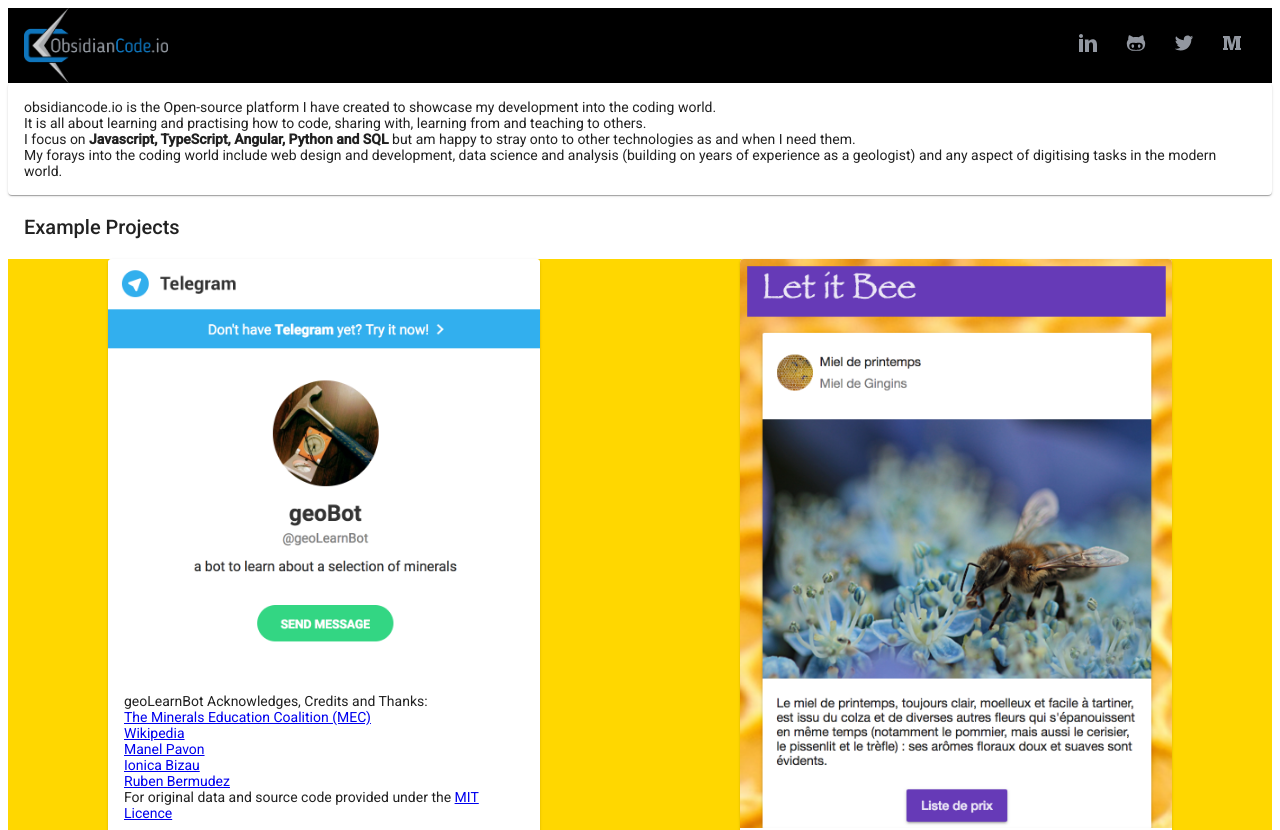
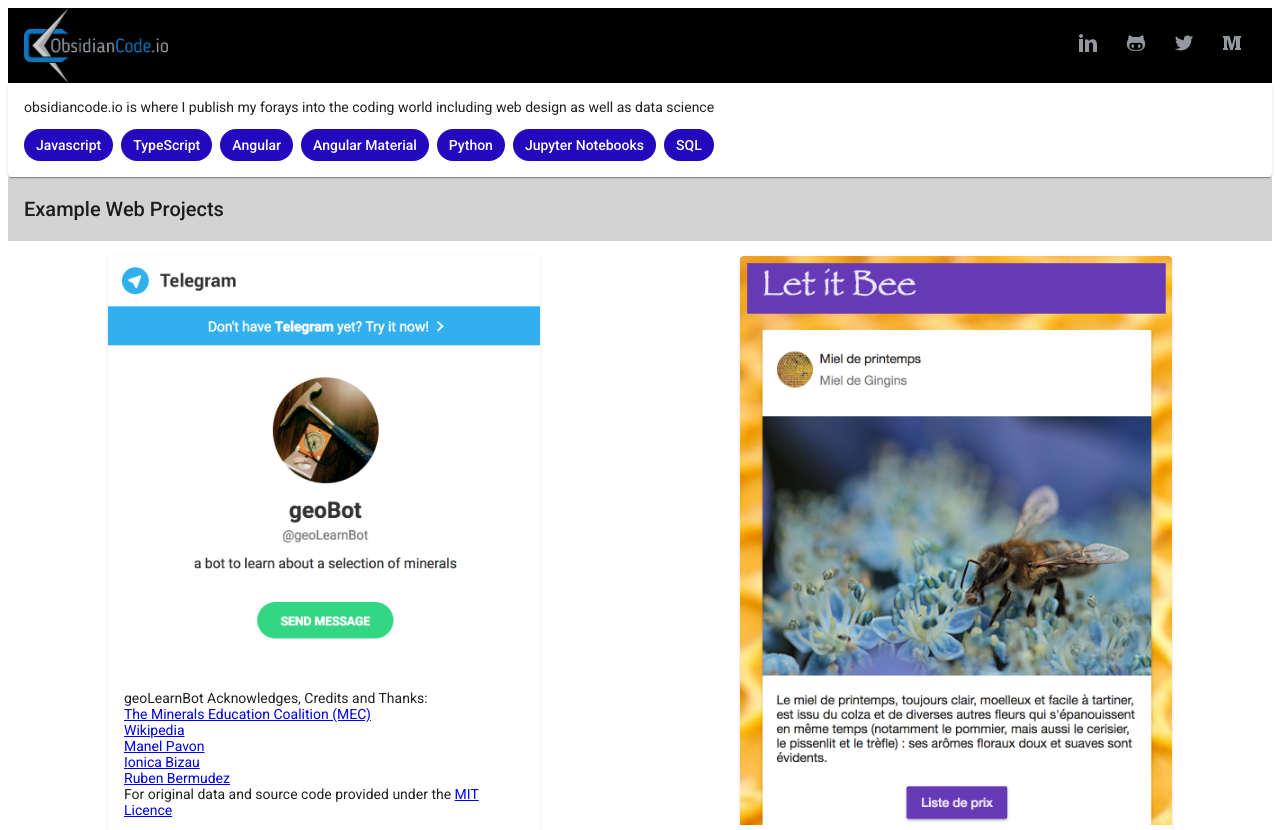
Before and after one commit to Zabamund/obsidiancode, an Angular app: page / in a window 1280 px wide. Shown: the top 830 px of the page. Built offline with nearby package versions, Linux system fonts and the light colour scheme.

Commit message:
update to content

```diff
--- a/src/app/content/content.component.css
+++ b/src/app/content/content.component.css
@@ -4,14 +4,24 @@
 
 .project-card {
     width: 400px;
+    margin: 15px
   }
 
 .title {
-    background-color: white
+    background-color: lightgray
 }
 .container {
     display: flex;
     flex-wrap: wrap;
     justify-content: space-around;
-    background-color: gold
+    background-color: white
   }
+
+mat-chip {
+    max-width: 200px;
+  }
+
+.chip {
+    color: white;
+    background-color: rgb(35, 8, 190)
+}
--- a/src/app/content/content.component.html
+++ b/src/app/content/content.component.html
@@ -1,19 +1,28 @@
 <mat-card class="title-card">
   <mat-card-content>
     <p>
-      obsidiancode.io is the Open-source platform I have created to showcase my development into the coding world.<br>
-      It is all about learning and practising how to code, sharing with, learning from and teaching to others.<br>
-      I focus on <b>Javascript, TypeScript,  Angular, Python and SQL</b> but am happy to stray onto to other technologies as and when I need them.<br>
-      My forays into the coding world include web design and development, data science and analysis (building on years of experience as a geologist) and any aspect of digitising tasks in the modern world.
+      obsidiancode.io is where I publish my forays into the coding world including web design as well as data science<br>
     </p>
+
+    <mat-chip-list>
+      <mat-chip class="chip">Javascript</mat-chip>
+      <mat-chip class="chip">TypeScript</mat-chip>
+      <mat-chip class="chip">Angular</mat-chip>
+      <mat-chip class="chip">Angular Material</mat-chip>
+      <mat-chip class="chip">Python</mat-chip>
+      <mat-chip class="chip">Jupyter Notebooks</mat-chip>
+      <mat-chip class="chip">SQL</mat-chip>
+    </mat-chip-list>
+
   </mat-card-content>
 </mat-card>
 
 <mat-toolbar class="title">
-  <h1>Example Projects</h1>
+  <h1>Example Web Projects</h1>
 </mat-toolbar>
 
 <div class="container">
+
   <mat-card class="project-card">
     <img mat-card-image src="../../assets/telegram.png" alt="telegram GeoLearnBot">
     <mat-card-content>
@@ -47,6 +56,14 @@
     </mat-card-content>
   </mat-card>
 
+</div>
+
+<mat-toolbar class="title">
+    <h1>Example Data Science Projects</h1>
+  </mat-toolbar>
+
+<div class="container">
+
     <mat-card class="project-card">
         <img mat-card-image src="../../assets/weather.png" alt="weather analysis">
         <mat-card-content>
```
Also changed, not shown: src/app/shared/material/material.module.ts (+5 -2 lines). Lines whose indentation alone changed are shown as unchanged.
